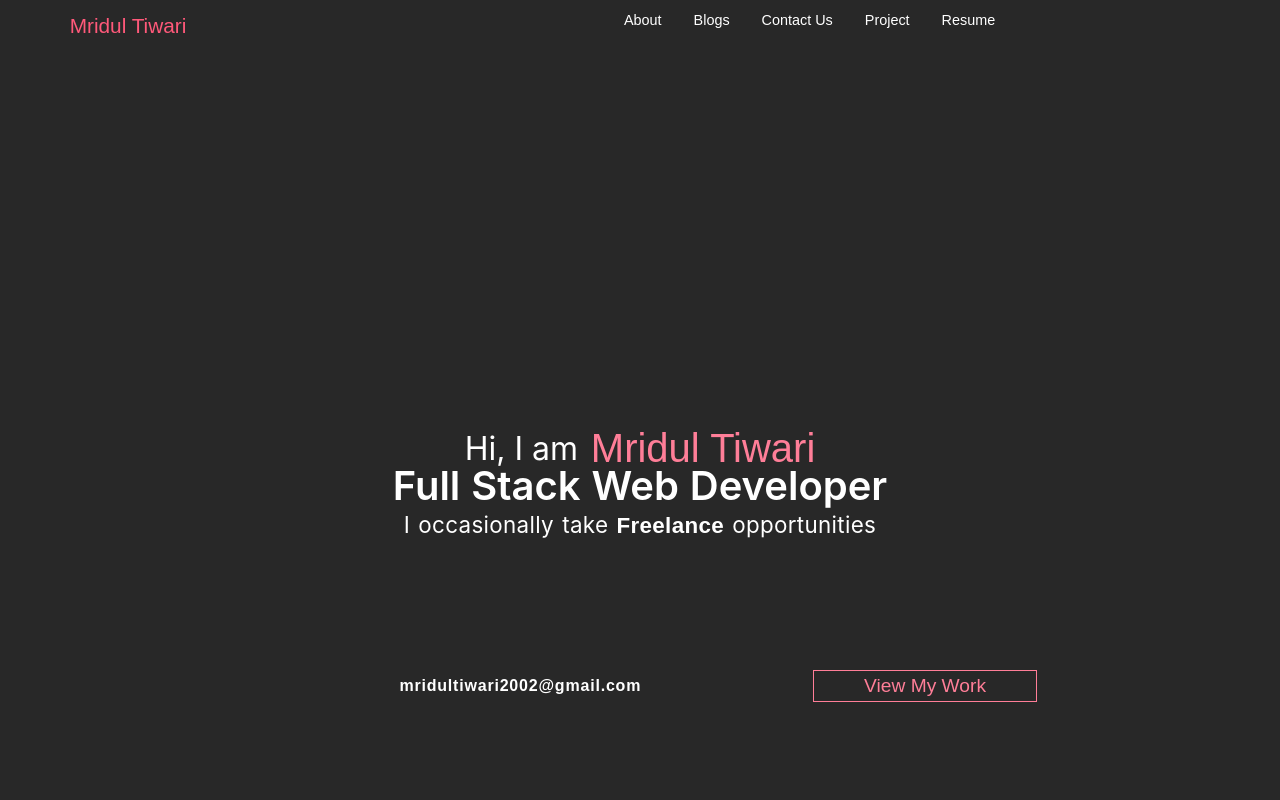
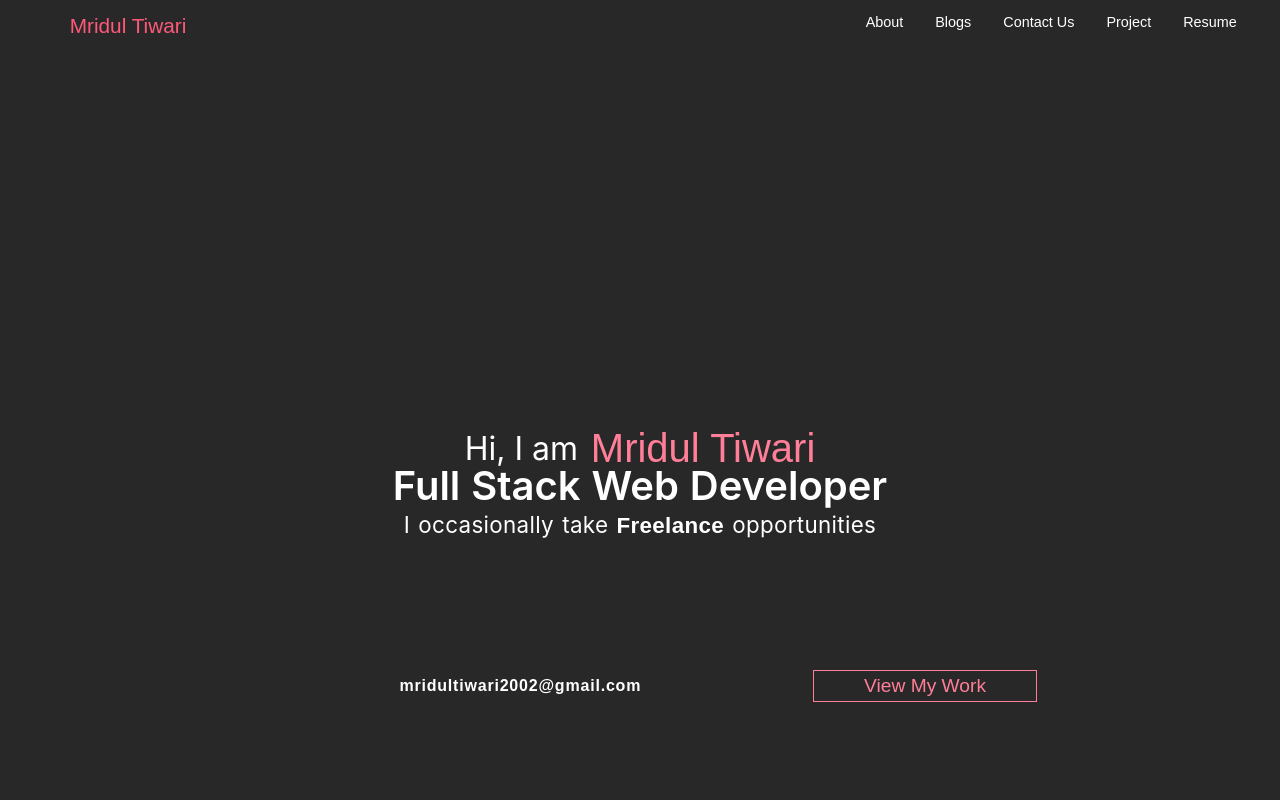
Before and after one commit to MridulTi/My-Portfolio-Website, a React (Create React App) app: page / in a window 1280 px wide. Shown: the top 800 px of the page. Built offline with nearby package versions, Linux system fonts and the light colour scheme.

Commit message:
Made navbar to fix at top and right postion

```diff
--- a/src/Screens/Components/styles/Navbar.css
+++ b/src/Screens/Components/styles/Navbar.css
@@ -2,7 +2,8 @@
     box-sizing: border-box;
 }
 .Nav{
-    width: 100vw;
+    position: absolute;
+    right: 3em;
     display: flex;
     gap: 2rem;
 
@@ -17,7 +18,7 @@
     height: 5vh;
     background-color: #FF597A;
     opacity:0.9;
-    box-shadow: 0 1em 1sem -2em rgba(0,0,0,.2);
+    box-shadow: 0 1em 1em -2em rgba(0,0,0,.2);
 }
 .Navbar>ul{
     align-items:center;
@@ -72,7 +73,7 @@
     width: 100vw;
     top:0;
     display: flex;
-    gap: 35%;
+    /* gap: 35%; */
     position:fixed;
     width: 100vw;
     height: 5vh;
@@ -82,6 +83,8 @@
 
 }
 .NAV{
+    position: absolute;
+    right: 3em;
     gap: 2rem;
     display: flex;
 }
--- a/src/Screens/Components/styles/header.css
+++ b/src/Screens/Components/styles/header.css
@@ -3,6 +3,7 @@
 }
 .Banner{
     width: 100vw;
+    height: 106vh;
     background-color: #282828;
     color: white;
     font-size: 1rem;
--- a/src/Screens/Works.js
+++ b/src/Screens/Works.js
@@ -16,7 +16,7 @@ export default function Works(){
                     <h3>Node-Js</h3>
                     <h3>Javascript</h3>
                 </div>
-
+                <button>See More</button>
             </div>
         </div>
     )
```
